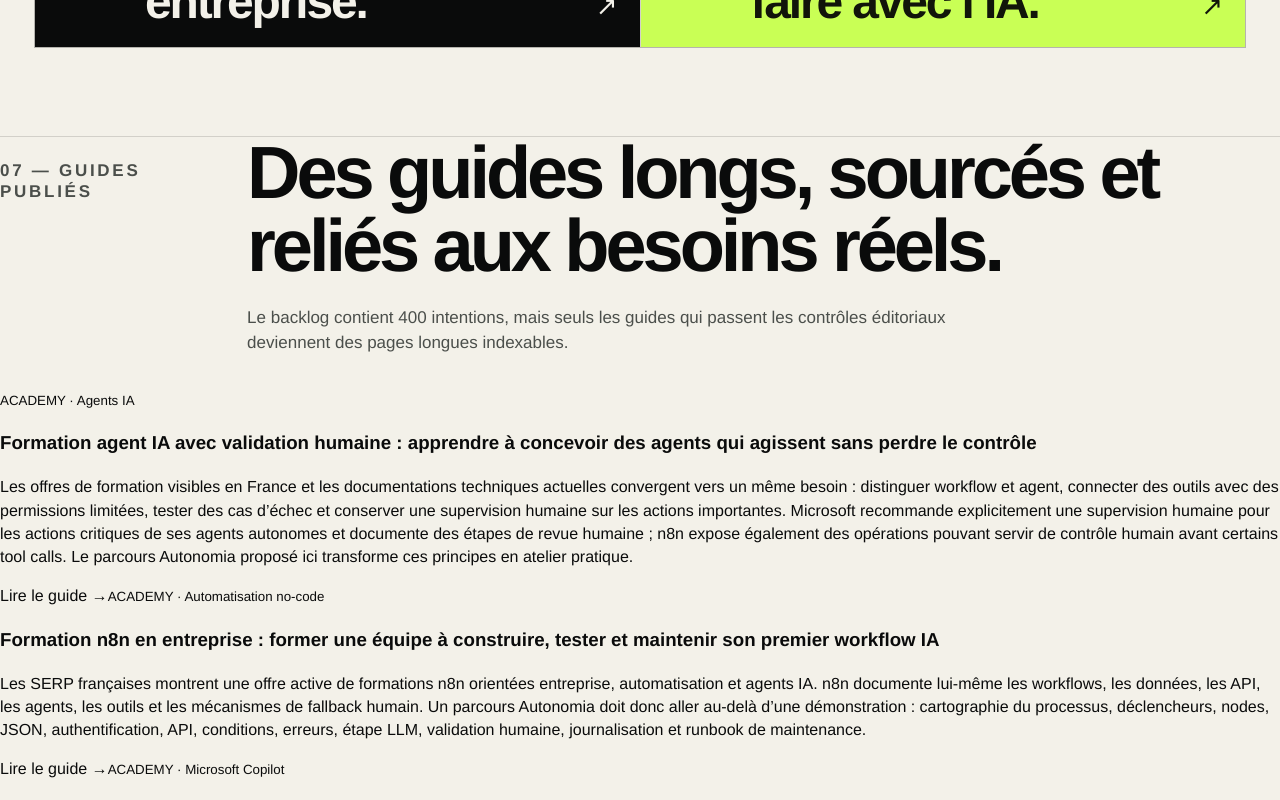
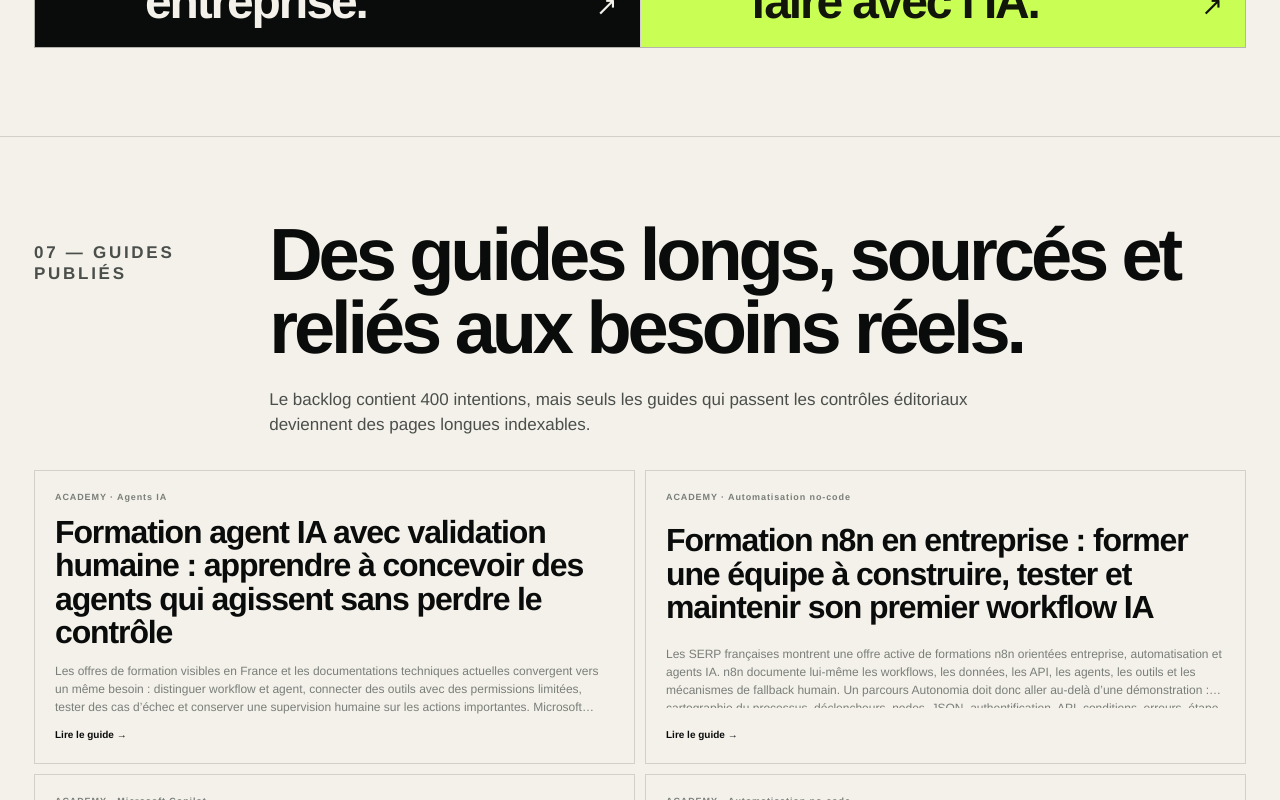
Before and after one commit to aristote-app/Autonomia-MCP, a Next.js app in the folder site/: page / in a window 1280 px wide. Shown: the part 7920-8720 px from the top of the page. Built offline with nearby package versions, Linux system fonts and the light colour scheme; no server answers.

Commit message:
style(home): add crawlable latest-guide cards

```diff
--- a/site/app/globals.css
+++ b/site/app/globals.css
@@ -3424,3 +3424,70 @@ button {
     padding: 82px max(34px, calc((100vw - var(--max)) / 2));
   }
 }
+
+
+.latestGuidesSection {
+  padding: 48px 18px;
+  border-bottom: 1px solid var(--line);
+}
+
+.latestGuidesGrid {
+  display: grid;
+  gap: 10px;
+  margin-top: 28px;
+}
+
+.latestGuideCard {
+  display: grid;
+  gap: 12px;
+  padding: 20px;
+  border: 1px solid var(--line);
+}
+
+.latestGuideCard small {
+  font-size: 9px;
+  font-weight: 800;
+  letter-spacing: .1em;
+  color: var(--muted);
+}
+
+.latestGuideCard h3 {
+  margin: 0;
+  font-size: clamp(22px, 3.5vw, 32px);
+  line-height: 1.05;
+  letter-spacing: -.035em;
+}
+
+.latestGuideCard p {
+  display: -webkit-box;
+  margin: 0;
+  overflow: hidden;
+  -webkit-line-clamp: 3;
+  -webkit-box-orient: vertical;
+  color: var(--muted);
+  font-size: 12px;
+  line-height: 1.5;
+}
+
+.latestGuideCard span {
+  margin-top: auto;
+  font-size: 10px;
+  font-weight: 800;
+}
+
+@media (min-width: 760px) {
+  .latestGuidesSection {
+    padding-left: 28px;
+    padding-right: 28px;
+  }
+
+  .latestGuidesGrid {
+    grid-template-columns: repeat(2, minmax(0, 1fr));
+  }
+}
+
+@media (min-width: 1180px) {
+  .latestGuidesSection {
+    padding: 82px max(34px, calc((100vw - var(--max)) / 2));
+  }
+}
```
